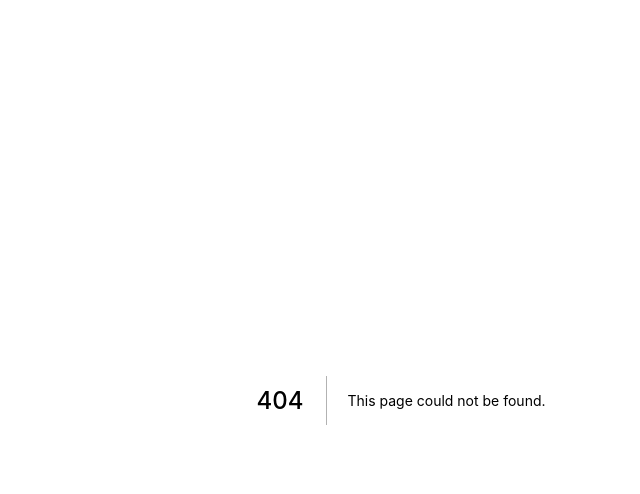
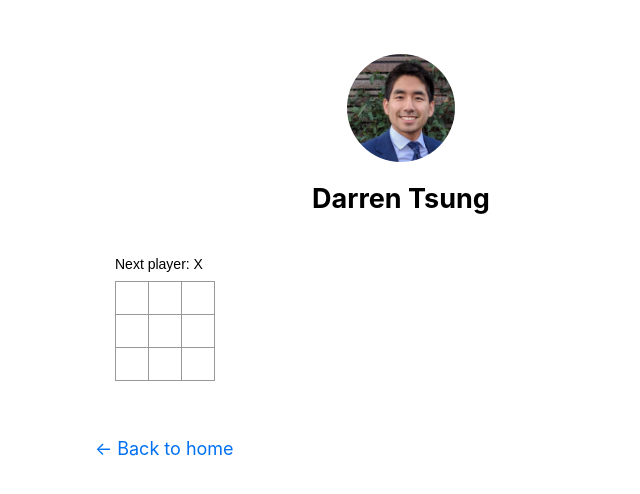
Before and after one commit to DarrenTsung/next_js_tutorial, a Next.js app in the folder frontend/: page /tictactoe in a window 1280 px wide. Before the commit this address had no page. Shown: the top 494 px of the page, without its empty margins (239-879 px from the left). Built offline with nearby package versions, Linux system fonts and the light colour scheme.

Commit message:
Add tictactoe starter as component / page

```diff
--- /dev/null
+++ b/frontend/components/tictactoe.module.css
@@ -0,0 +1,43 @@
+.boardRow:after {
+    clear: both;
+    content: "";
+    display: table;
+}
+
+.status {
+    margin-bottom: 10px;
+}
+
+.square {
+    background: #fff;
+    border: 1px solid #999;
+    float: left;
+    font-size: 24px;
+    font-weight: bold;
+    line-height: 34px;
+    height: 34px;
+    margin-right: -1px;
+    margin-top: -1px;
+    padding: 0;
+    text-align: center;
+    width: 34px;
+}
+
+.square:focus {
+    outline: none;
+}
+
+.kbdNavigation .square:focus {
+    background: #ddd;
+}
+
+.game {
+    display: flex;
+    flex-direction: row;
+    font: 14px "Century Gothic", Futura, sans-serif;
+    margin: 20px;
+}
+
+.gameInfo {
+    margin-left: 20px;
+}
--- /dev/null
+++ b/frontend/components/tictactoe.tsx
@@ -0,0 +1,59 @@
+import React from 'react'
+import styles from './tictactoe.module.css'
+
+class Square extends React.Component {
+    render() {
+        return (
+            <button className={styles.square}>
+                {/* TODO */}
+            </button>
+        );
+    }
+}
+
+class Board extends React.Component {
+    renderSquare(i) {
+        return <Square />;
+    }
+
+    render() {
+        const status = 'Next player: X';
+
+        return (
+            <div>
+                <div className={styles.status}>{status}</div>
+                <div className={styles.boardRow}>
+                    {this.renderSquare(0)}
+                    {this.renderSquare(1)}
+                    {this.renderSquare(2)}
+                </div>
+                <div className={styles.boardRow}>
+                    {this.renderSquare(3)}
+                    {this.renderSquare(4)}
+                    {this.renderSquare(5)}
+                </div>
+                <div className={styles.boardRow}>
+                    {this.renderSquare(6)}
+                    {this.renderSquare(7)}
+                    {this.renderSquare(8)}
+                </div>
+            </div>
+        );
+    }
+}
+
+export class Game extends React.Component {
+    render() {
+        return (
+            <div className={styles.game}>
+                <div className={styles.gameBoard}>
+                    <Board />
+                </div>
+                <div className={styles.gameInfo}>
+                    <div>{/* status */}</div>
+                    <ol>{/* TODO */}</ol>
+                </div>
+            </div>
+        );
+    }
+}
--- a/frontend/pages/index.js
+++ b/frontend/pages/index.js
@@ -17,6 +17,10 @@ export default function Home({ allPostsData }) {
           (This is a sample website - you’ll be building a site like this on{' '}
           <a href="https://nextjs.org/learn">our Next.js tutorial</a>.)
         </p>
+      </section>
+      <section className={`${utilStyles.headingMd} ${utilStyles.padding1px}`}>
+        <h2 className={utilStyles.headingLg}>Games</h2>
+        <Link href="/tictactoe"><a>Tic-Tac-Toe</a></Link>
       </section>
 
       <section className={`${utilStyles.headingMd} ${utilStyles.padding1px}`}>
--- /dev/null
+++ b/frontend/pages/tictactoe.tsx
@@ -0,0 +1,8 @@
+import Layout from '../components/layout'
+import { Game } from '../components/tictactoe'
+
+export default function TicTacToe() {
+    return <Layout>
+        <Game></Game>
+    </Layout>
+}
```
